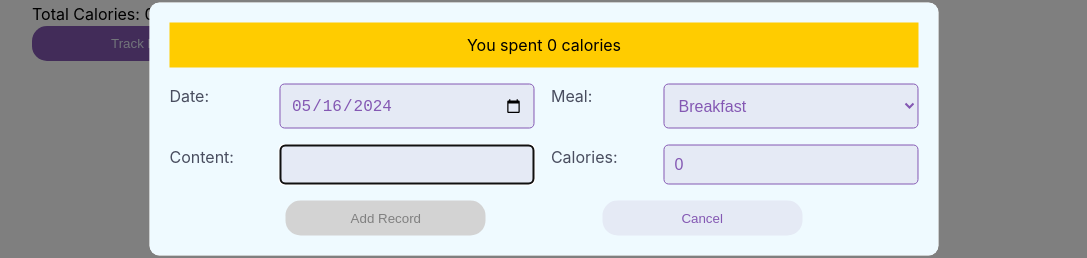
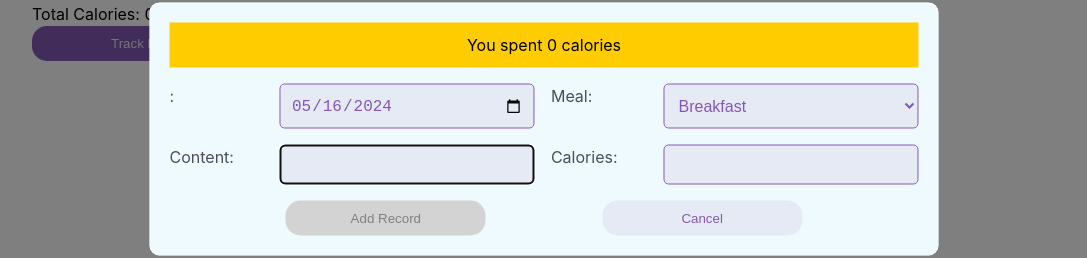
Before and after one commit to tasneemsaeed23/calorie-tracker, a React (Vite) app: page / in a window 1280 px wide. Both pictures are taken after a click on the button "Track Food". Shown: the part 271-529 px from the top of the page, without its empty margins (96-1183 px from the left). Built offline with nearby package versions, Linux system fonts and the light colour scheme.

Commit message:
(Reevaluation Re render )& useMemo

```diff
--- /dev/null
+++ b/src/components/Common/FormInput.module.css
@@ -0,0 +1,24 @@
+.label {
+  color: var(--theme-color-dark);
+  margin-right: 30px;
+  margin-bottom: 10px;
+}
+
+.form-input {
+  background-color: var(--theme-background-light);
+  color: var(--theme-color-normal);
+  border: 1px solid var(--theme-color-normal);
+  padding: 10px;
+  border-radius: 5px;
+  width: 100%;
+  min-width: 255px;
+  font-size: 16px;
+  display: block;
+  box-sizing: border-box;
+}
+
+.error {
+  border: 1px solid maroon;
+  background-color: var(--theme-background-light);
+  color: maroon;
+}
--- /dev/null
+++ b/src/components/Common/FromInput.jsx
@@ -0,0 +1,38 @@
+import { forwardRef } from "react";
+import styles from "./FormInput.module.css";
+
+const FormInput = forwardRef((props, ref) => {
+  const { label, id, type, isValid, children, ...rest } = props;
+  const inputElement =
+    type === "select" ? (
+      <select
+        id={id}
+        className={`${styles["form-input"]}${
+          !isValid ? ` ${styles.error}` : ""
+        }`}
+        ref={ref}
+        {...rest}
+      >
+        {children}
+      </select>
+    ) : (
+      <input
+        id={id}
+        type={type}
+        className={`${styles["form-input"]}${
+          !isValid ? ` ${styles.error}` : ""
+        }`}
+        min={type === "number" ? -1000 : undefined}
+        ref={ref}
+        {...rest}
+      />
+    );
+  return (
+    <>
+      <label htmlFor={id}>{label}: </label>
+      {inputElement}
+    </>
+  );
+});
+
+export default FormInput;
--- a/src/components/edit/CaloriesRecordEdit.jsx
+++ b/src/components/edit/CaloriesRecordEdit.jsx
@@ -1,6 +1,7 @@
 import { useState, useEffect, useReducer, useContext, useRef } from "react";
 import styles from "./CaloriesRecordEdit.module.css";
 import { AppContext } from "./../../AppContext";
+import FormInput from "../Common/FromInput"; // Ensure correct path
 
 // Define the initial state for the form fields
 const DEFAULT_VALUE = {
@@ -64,13 +65,16 @@ function CaloriesRecordEdit(props) {
   const mealRef = useRef();
 
   useEffect(() => {
-    if (!isContentValid) {
-      contentRef.current.focus();
-    }
     setIsFormValid(
       isContentValid && isDateValid && isCaloriesValid && isMealValid
     );
   }, [isContentValid, isDateValid, isCaloriesValid, isMealValid]);
+
+  useEffect(() => {
+    if (!isContentValid) {
+      contentRef.current.focus();
+    }
+  }, [isContentValid]);
 
   const onDateChangeHandler = (event) => {
     const newDate = event.target.value;
@@ -107,56 +111,45 @@ function CaloriesRecordEdit(props) {
   return (
     <form className={styles.form} onSubmit={onSubmitHandler}>
       <p className={styles.warning}>You spent {totalCalories} calories</p>
-      <label htmlFor="date">Date: </label>
-      <input
+
+      <FormInput
         type="date"
+        value={formState.date.value}
         id="date"
-        value={formState.date.value}
         onChange={onDateChangeHandler}
-        className={`${styles["form-input"]}${
-          !isDateValid ? ` ${styles.error}` : ""
-        }`}
+        isValid={isDateValid}
       />
-      <label htmlFor="meal">Meal: </label>
-      <select
-        className={styles["form-input"]}
+      <FormInput
+        type="select"
+        label="Meal"
         id="meal"
         value={formState.meal.value}
         onBlur={onMealBlurHandler}
+        isValid={isMealValid}
         ref={mealRef}
       >
         <option value="Breakfast">Breakfast</option>
         <option value="Lunch">Lunch</option>
         <option value="Dinner">Dinner</option>
         <option value="Snack">Snack</option>
-      </select>
-      <label htmlFor="content">Content: </label>
-      <input
+      </FormInput>
+      <FormInput
         type="text"
-        name="content"
+        label="Content"
         id="content"
+        onBlur={onContentBlurHandler}
+        isValid={isContentValid}
         ref={contentRef}
-        value={formState.content.value}
-        onChange={(e) => dispatch({ key: "content", value: e.target.value })}
-        className={`${styles["form-input"]}${
-          !isContentValid ? ` ${styles.error}` : ""
-        }`}
       />
-      <label htmlFor="calories">Calories: </label>
-      <input
+      <FormInput
         type="number"
-        name="calories"
+        label="Calories"
         id="calories"
-        value={formState.calories.value}
-        onChange={(e) =>
-          dispatch({ key: "calories", value: Number(e.target.value) })
-        }
-        className={`${styles["form-input"]}${
-          !isCaloriesValid ? ` ${styles.error}` : ""
-        }`}
+        onBlur={onCalorieBlurHandler}
+        isValid={isCaloriesValid}
         ref={caloriesRef}
-        min={-1000}
       />
+
       <div className={styles.footer}>
         <button disabled={!isFormValid}>Add Record</button>
         <button
```
Also changed, not shown: src/components/Common/Button.jsx (added, +13 -0 lines).
